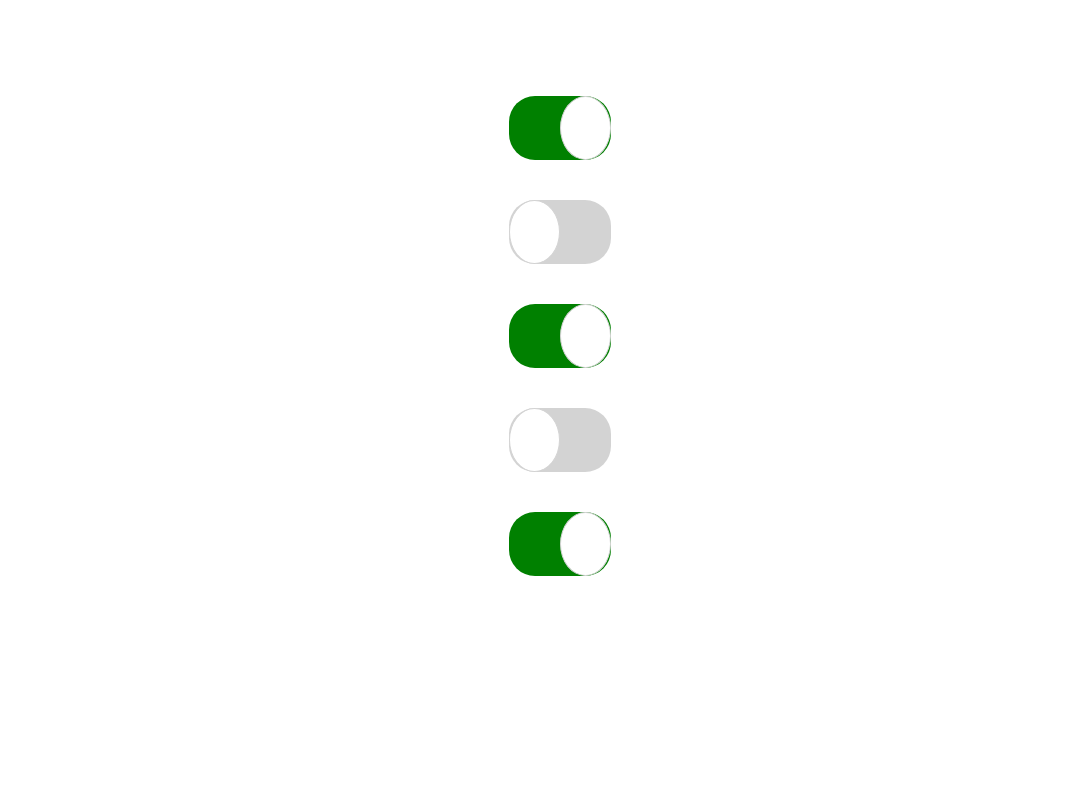
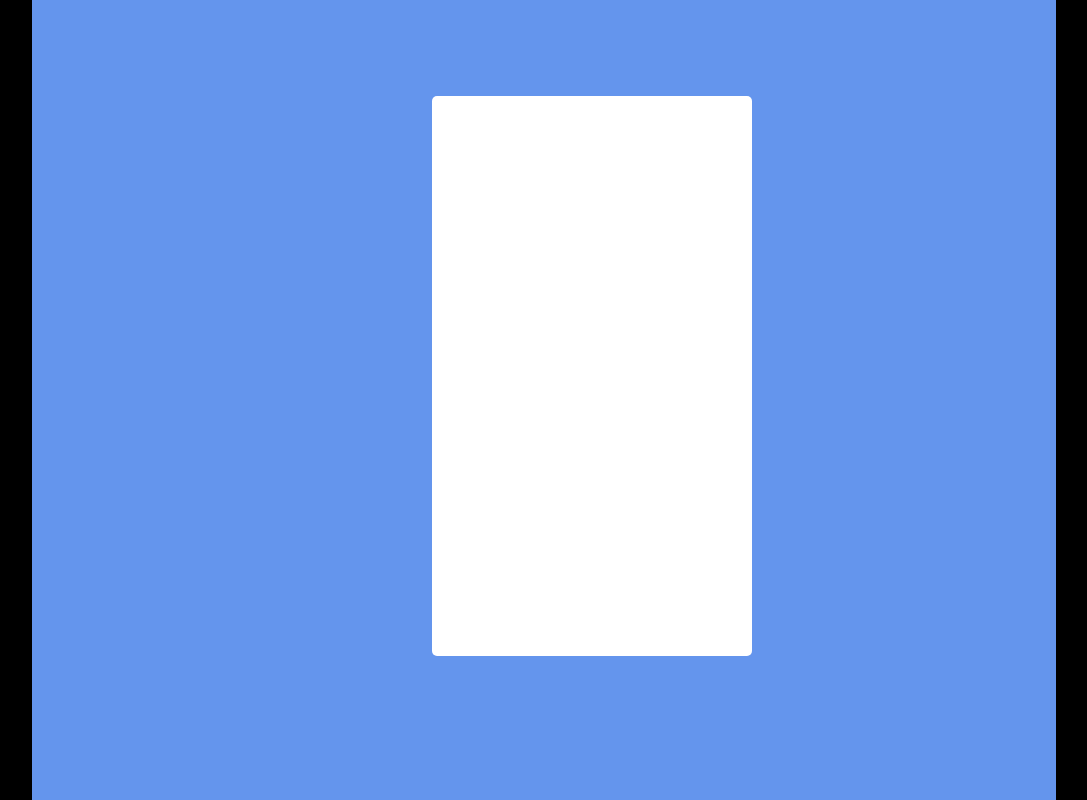
Before and after one commit to incredible92/reactLoops, a React (Create React App) app: page /loop1-step3 in a window 1280 px wide. Shown: the whole page, without its empty margins (80-1167 px from the left). Built offline with nearby package versions, Linux system fonts and the light colour scheme.

Commit message:
feat: loop2 update

```diff
--- a/src/components/loop1/Step3/Toggle.jsx
+++ b/src/components/loop1/Step3/Toggle.jsx
@@ -1,35 +1,31 @@
-import React, { useState } from 'react'
+import React, { useState } from "react";
 
-import './Toggle.scss'
+import "./Toggle.scss";
 
- function Toggle() {
-    const[Toggle, setToggle] = useState(false)
+function Toggle() {
+  const [ToggleSwitch, setToggleSwitch] = useState(Array(5).fill(false));
 
-    const triggerSwitch = () => {
-        setToggle( !Toggle )
-    }
+  const triggerSwitch = (index) => {
 
-    return (
-        <div className="switch-box">
-                <div
-                onChange={triggerSwitch}
-                className={`box-1 green ${Toggle ? 'wrg-toggle--checked' : ''}`} >
-                    <div className="box-2 toggle"></div>
-                </div>
-                <div className="box-1">
-                    <div class="box-2"></div>
-                </div>
-                <div className="box-1 green">
-                    <div className="box-2"></div>
-                </div>
-                <div className="box-1">
-                    <div className="box-2"></div>
-                </div>
-                <div className="box-1 green">
-                    <div className="box-2"></div>
-                </div>
+    setToggleSwitch(
 
-        </div>
+        ToggleSwitch.map((toggle, toggleIndex) => {
+          if (index === toggleIndex) {
+            return (toggle = !toggle);
+          }
+          return Boolean(Math.round(Math.random() * 1))
+      })
     )
+  }
+
+
+
+  return (
+    <div className="bg3">
+      <div className="toggle-bg">
+        <div className="toggleBox"></div>
+      </div>
+    </div>
+  );
 }
-export default Toggle
+export default Toggle;
--- a/src/components/loop1/Step3/Toggle.scss
+++ b/src/components/loop1/Step3/Toggle.scss
@@ -1,40 +1,23 @@
-* {
-    box-sizing: border-box;
-  }
+.bg3 {
+  height: 100vh;
+  width: 100%;
+  background-color: black;
 
-.switch-box {
-    padding: .5rem;
-height: 75vh;
-width: 25vw;
-background-color: white;
-margin: 4rem auto;
-border-radius: 7px;
+}
+.toggle-bg {
+  position: relative;
+  height: 100vh;
+  width: 80%;
+  margin-left: 7rem;
+  background-color: #6495ED;
 }
 
-.box-1 {
-
-    outline: none;
-    width: 8vw;
-    height: 8vh;
-    margin: 1.5rem auto 2.5rem;
-    display: flex;
-    border-radius: 26px;
-    background-color: lightgray;
-  }
-
-  .box-2 {
-    padding: 1rem;
-    border-radius: 50%;
-    border: 1px solid lightgray;
-    outline: none;
-    width: 50%;
-    height: 100%;
-    background-color: white;
-  }
-
-  .green {
-    background-color: green;
-    justify-content: flex-end;
-    -webkit-transition: 8s;
-    transition: 8s;
-  }
+.toggleBox {
+width: 25vw;
+height: 70vh;
+top: 6rem;
+left: 25rem;
+background-color: white;
+border-radius: 5px;
+position:absolute;
+}
```
